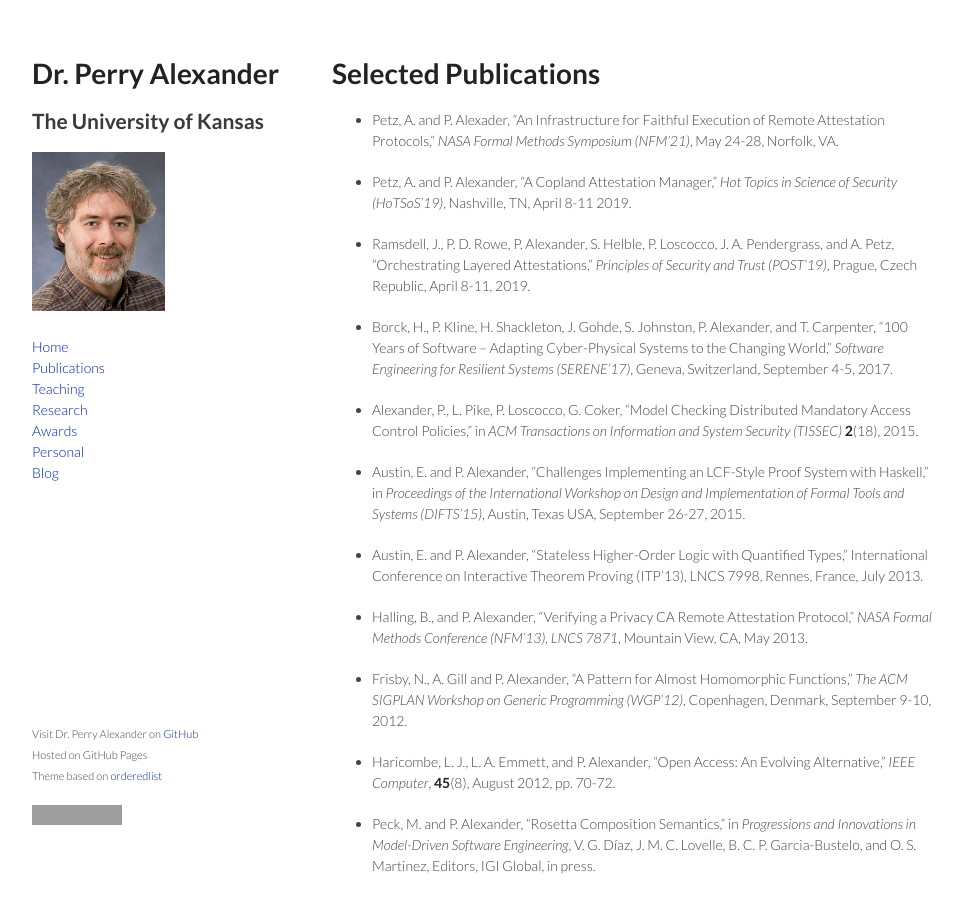
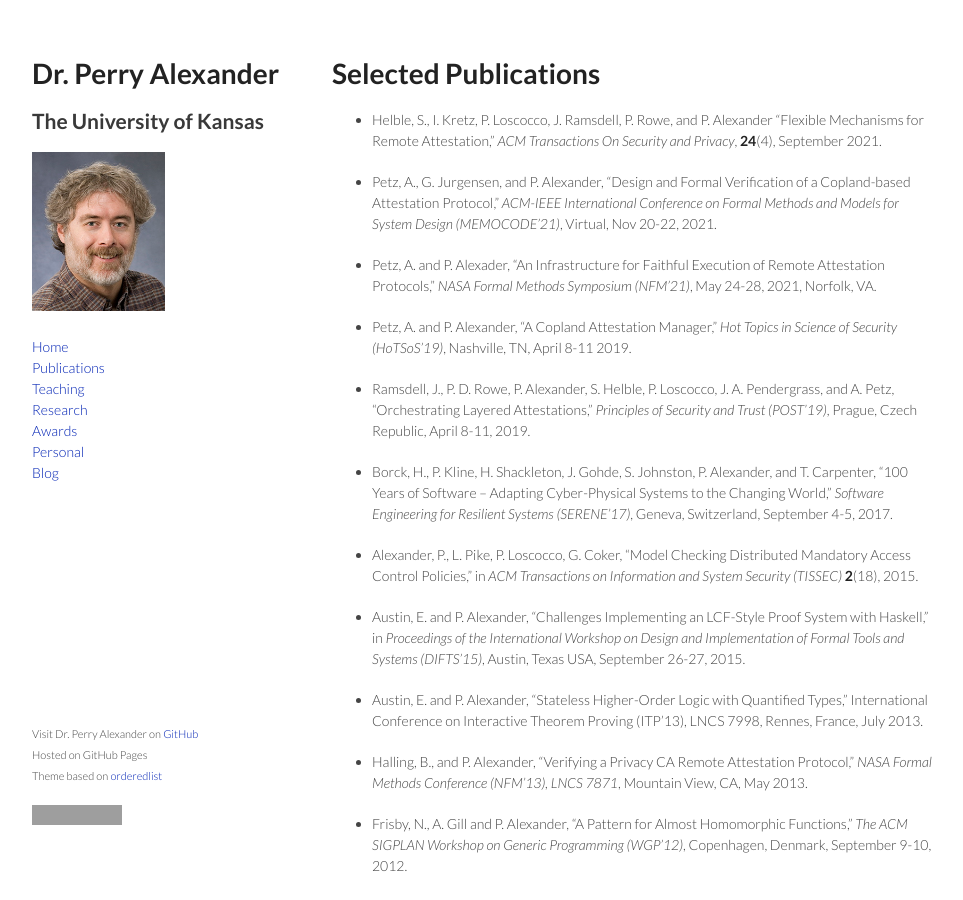
Before and after one commit to palexand/palexand.github.io, a Jekyll site: the page built from publications.md, in a window 1280 px wide and 900 px high. Shown: the whole window, without its empty margins (158-1121 px from the left). Built offline with Jekyll 4.4.1, drawn with Linux system fonts in a browser that asks for light colours; grey boxes are pictures that could not be loaded.

Commit message:
adding TOPS & MEMOCODE

```diff
--- a/publications.md
+++ b/publications.md
@@ -5,9 +5,18 @@ title: Publications
 
 # Selected Publications
 
+* Helble, S., I. Kretz, P. Loscocco, J. Ramsdell, P. Rowe, and
+  P. Alexander “Flexible Mechanisms for Remote Attestation,” _ACM
+  Transactions On Security and Privacy_, **24**(4), September 2021.
+
+* Petz, A., G. Jurgensen, and P. Alexander, "Design and Formal
+  Verification of a Copland-based Attestation Protocol," _ACM-IEEE
+  International Conference on Formal Methods and Models for System
+  Design (MEMOCODE'21)_, Virtual, Nov 20-22, 2021.
+
 * Petz, A. and P. Alexader, "An Infrastructure for Faithful Execution
   of Remote Attestation Protocols," *NASA Formal Methods Symposium
-  (NFM'21)*, May 24-28, Norfolk, VA.
+  (NFM'21)*, May 24-28, 2021, Norfolk, VA.
 
 * Petz, A. and P. Alexander, “A Copland Attestation Manager,” *Hot
   Topics in Science of Security (HoTSoS’19)*, Nashville, TN, April
```
